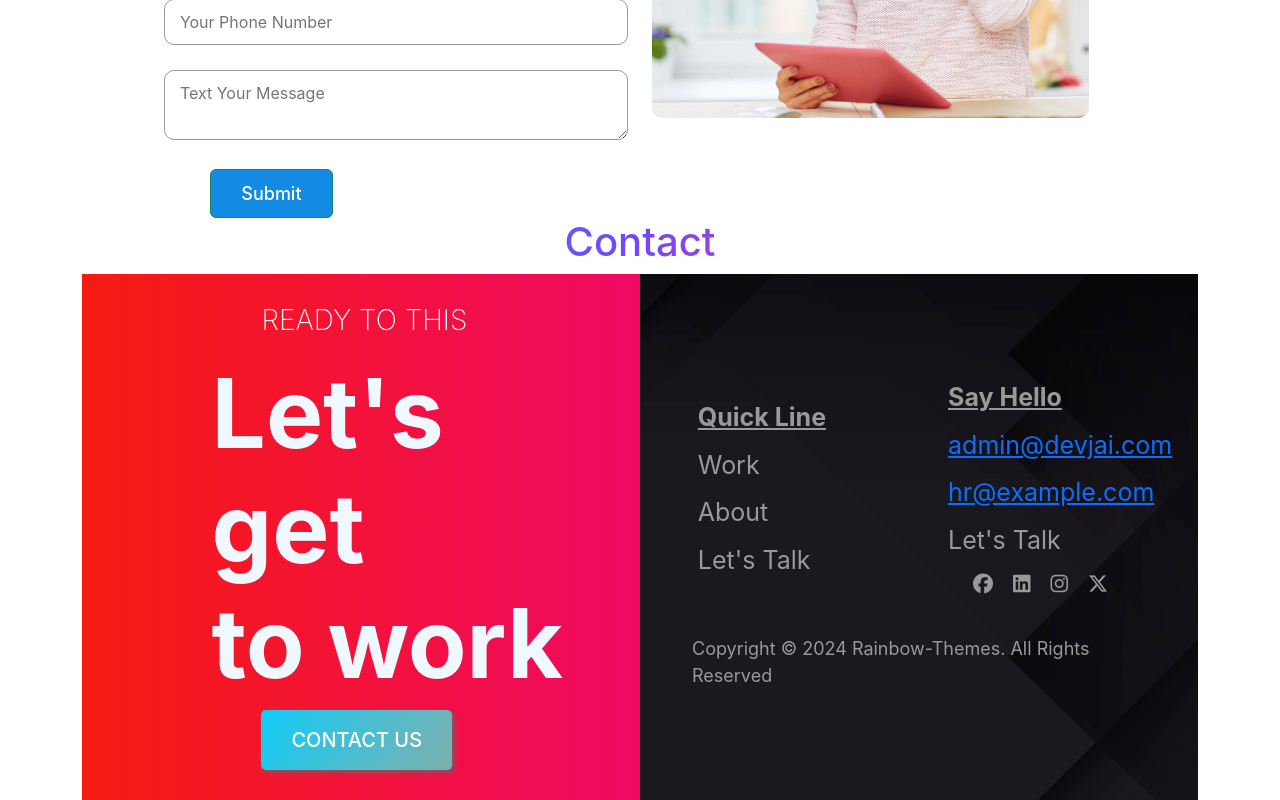
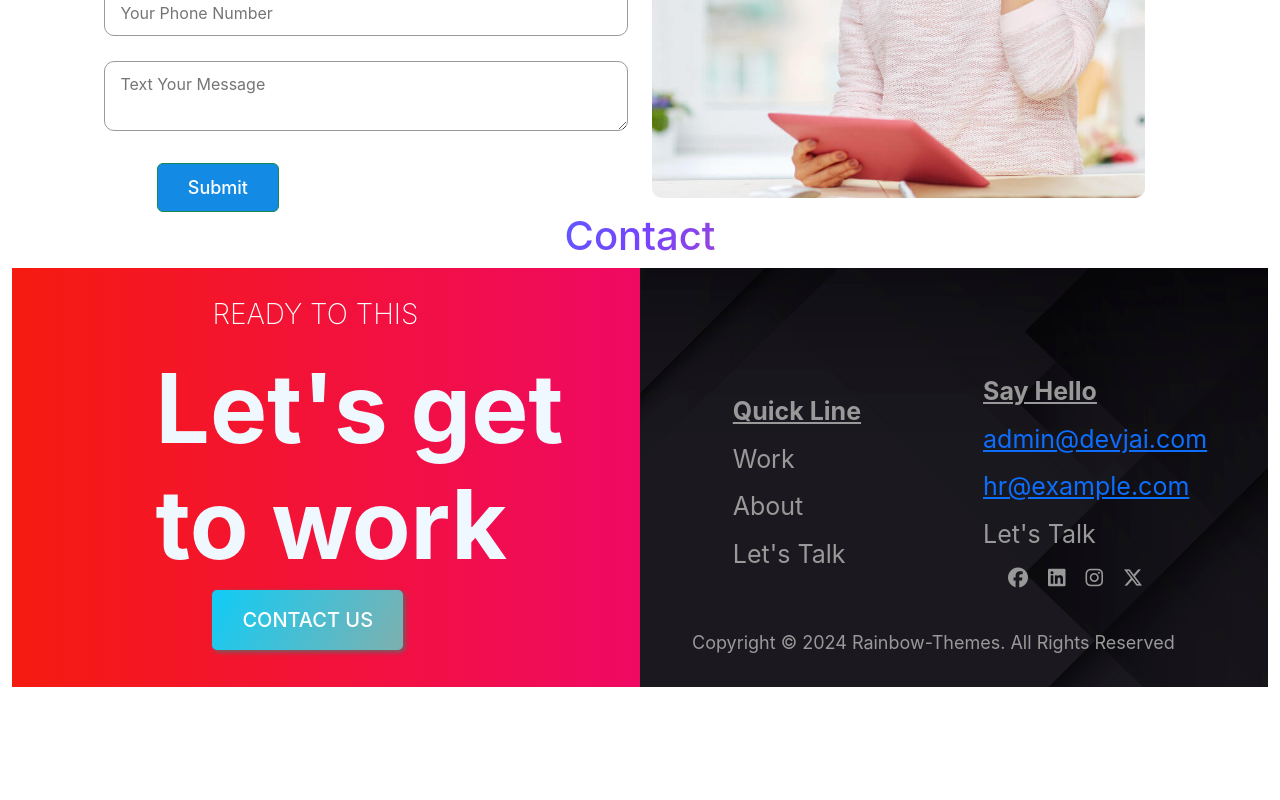
Before and after one commit to jayakumar35/Porfolio, a React (Create React App) app: page /ContactPage in a window 1280 px wide. Shown: the part 1518-2318 px from the top of the page. After the commit the page ends 2205 px from the top, so only its background shows below. Built offline with nearby package versions, Linux system fonts and the light colour scheme.

Commit message:
madify commit

```diff
--- a/src/Components/About.js
+++ b/src/Components/About.js
@@ -15,7 +15,7 @@ import { Link } from "react-router-dom";
 
 function About() {
   return (
-    <Container id="About" className="about-container">
+    <Container  style={{maxWidth: '1450px'}}  id="About" className="about-container">
       <Row >
         <Col sm={12} md={6} lg={6}>
           <div className="About-img">
--- a/src/Components/Contact.js
+++ b/src/Components/Contact.js
@@ -5,7 +5,7 @@ import { Link } from 'react-router-dom';  // Import Link for navigation
 
 function Contact() {
   return (
-    <Container className="contact-container">
+    <Container  style={{maxWidth: '1450px'}}  className="contact-container">
       <h1 className="contact-h1" id="Contact">Contact</h1>
       <Row>
         <Col sm={12} md={12} lg={6} className="contact">
--- a/src/Components/ContactPage.js
+++ b/src/Components/ContactPage.js
@@ -17,7 +17,7 @@ function Contactpage() {
         window.scrollTo(0, 0); // Scroll to the top when the component renders or location changes
     }, [location]);
     return (
-        <Container >
+        <Container  style={{maxWidth: '1450px'}}  >
             <Row>
                 <Col sm={12} md={12} lg={12}>
                     <div className="contactpage">
--- a/src/Components/Frent.js
+++ b/src/Components/Frent.js
@@ -12,7 +12,7 @@ import { Link } from 'react-router-dom';  // Import Link for navigation
 
 function Frent() {
     return (
-        <Container className="frent-container ">
+        <Container style={{maxWidth: '1450px'}}  className="frent-container ">
             <Row className="frent-row">
                 <Col sm={12} md={12} lg={12} className="frent-Col">
                     <NavScrollExample />
--- a/src/Components/Ourworkpage.js
+++ b/src/Components/Ourworkpage.js
@@ -18,7 +18,7 @@ function Ourworkpage() {
     }, [location]);
     return (
 
-        <Container>
+        <Container  style={{maxWidth: '1450px'}} >
             <Row>
                 <Col sm={12} md={12} lg={12}>
                     <div className="ourworkpage">
--- a/src/Components/Project.js
+++ b/src/Components/Project.js
@@ -15,7 +15,7 @@ import { Link } from "react-router-dom";
 function Project() {
     return (
 
-        <Container>
+        <Container  style={{maxWidth: '1450px'}} >
             <h1 className="pro-h1" id="Project">Our Work</h1>
             <Row>
                 <Col sm={6} md={6} lg={4} className="">
--- a/src/Components/Services.js
+++ b/src/Components/Services.js
@@ -3,7 +3,7 @@ import './Services.scss'
 
 function Services() {
   return (
-    <Container className="services-container ">
+    <Container  style={{maxWidth: '1450px'}}  className="services-container ">
       <Row className="services-row">
         <Col sm={12} md={12} lg={4} className="services-col">
           <h1>Services</h1>
```
